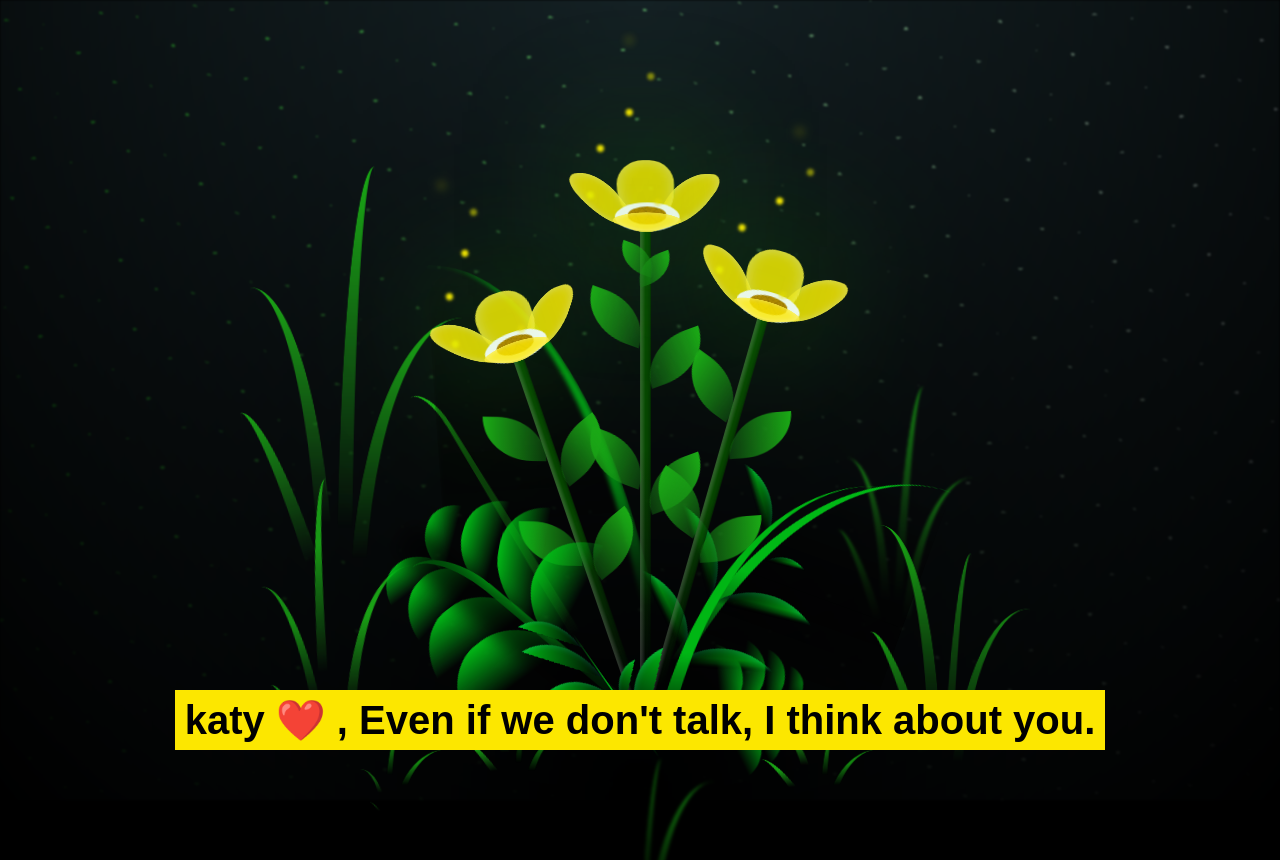
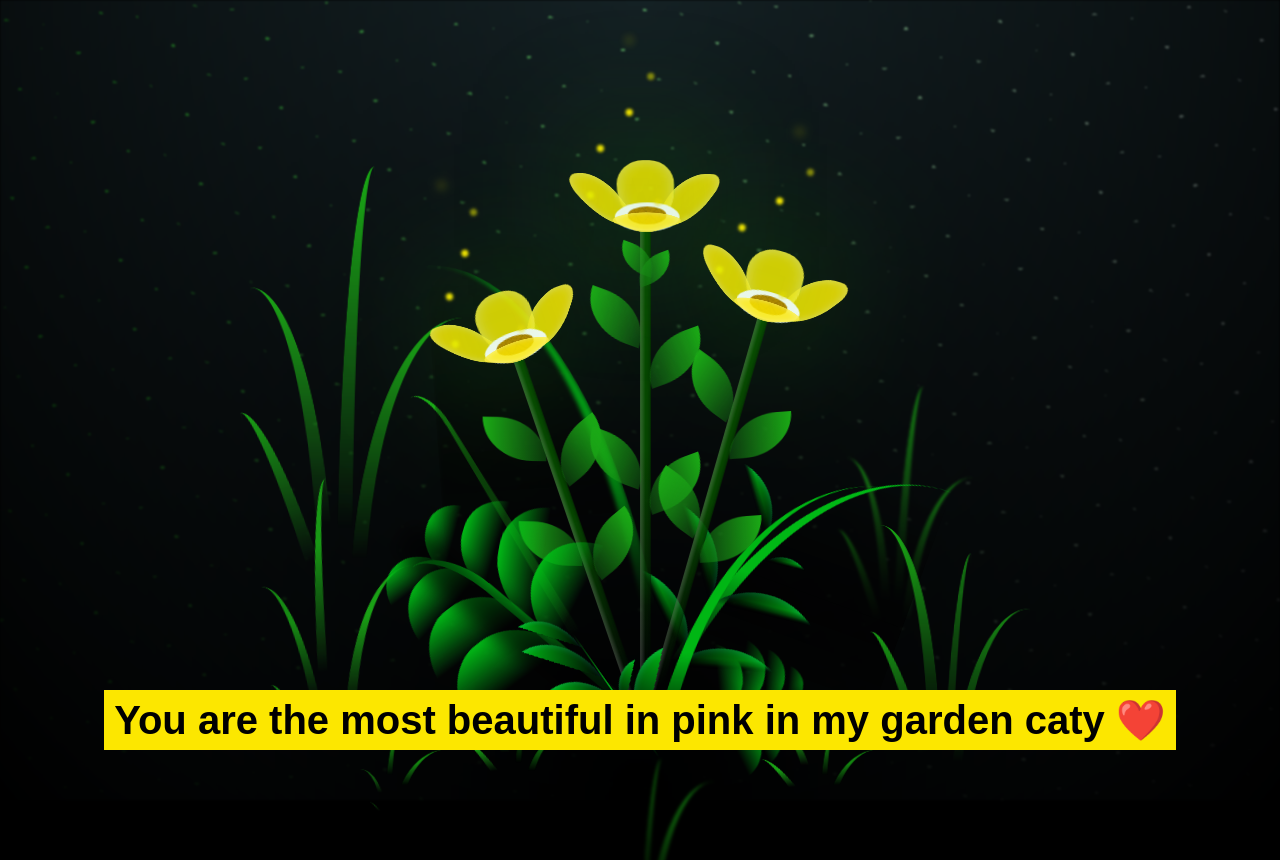
Before and after one commit to zabaladuran/flores-amarillas, a plain HTML site: page SRC/index.html in a window 1280 px wide. Shown: the top 860 px of the page. Drawn offline with Linux system fonts and the light colour scheme.

Commit message:
flores amarillas3

```diff
--- a/SRC/index.html
+++ b/SRC/index.html
@@ -303,7 +303,7 @@
       </div>
     </div>
   </div>
-  <div class="message"> katy ❤️ , Even if we don't talk, I think about you.</div>
+  <div class="message"> You are the most beautiful in pink in my garden caty ❤️</div>
   <script src="index.js"></script>
 </body>
 </html>
```
